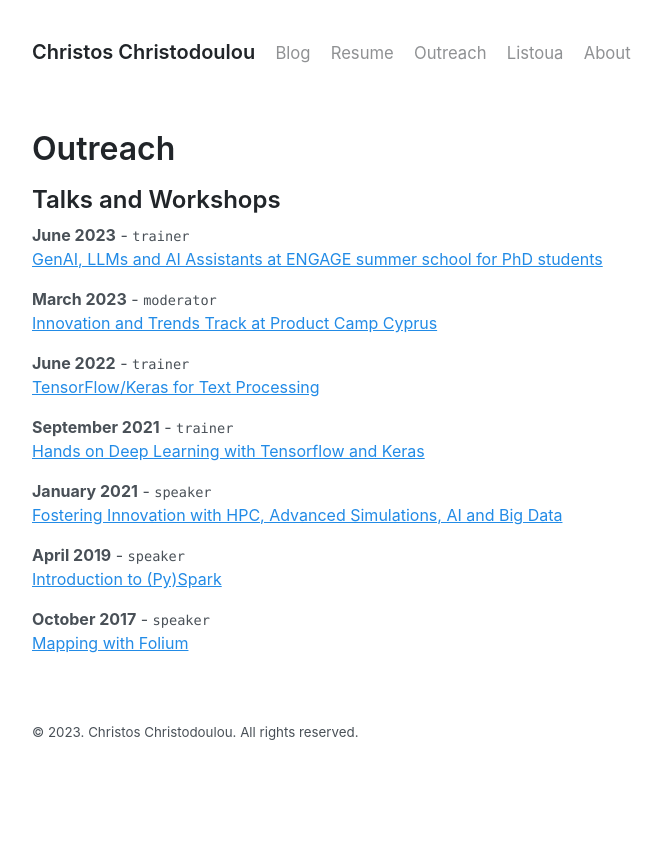
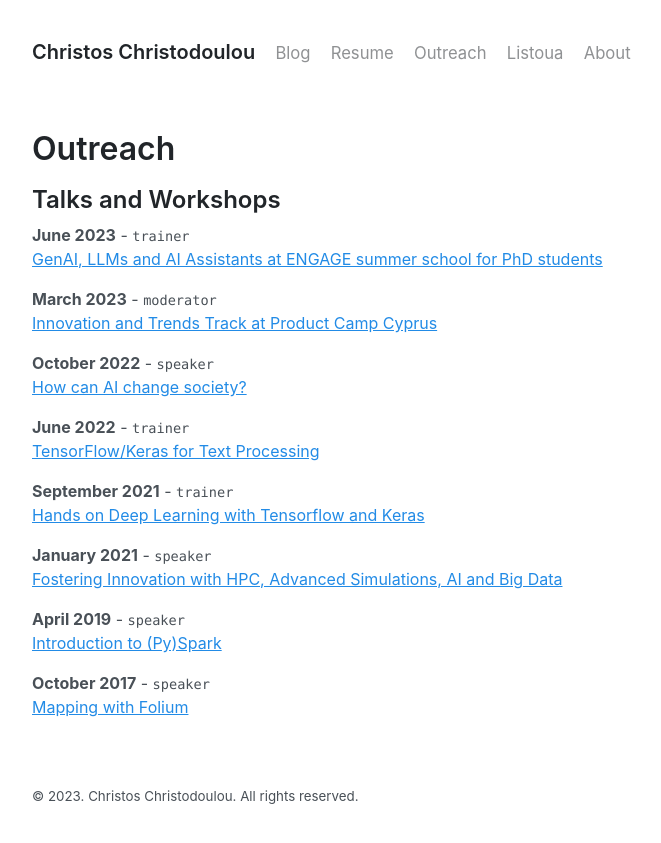
Before and after one commit to chr7stos/chr7stos.github.io, a Jekyll site: the page built from _pages/outreach.md, in a window 1280 px wide. Shown: the top 843 px of the page, without its empty margins (272-933 px from the left). Built offline with Jekyll 4.4.1, drawn with Linux system fonts in a browser that asks for light colours.

Commit message:
Update outreach.md

```diff
--- a/_pages/outreach.md
+++ b/_pages/outreach.md
@@ -12,6 +12,9 @@ __June 2023__ - `trainer`
 
 __March 2023__ - `moderator`
 [Innovation and Trends Track at Product Camp Cyprus](https://cyprus.productcamp.eu/)
+
+__October 2022__ - `speaker`
+[How can AI change society?](https://speakerdeck.com/christosdoulou/how-can-ai-change-society)
 
 
 __June 2022__ - `trainer`
```
